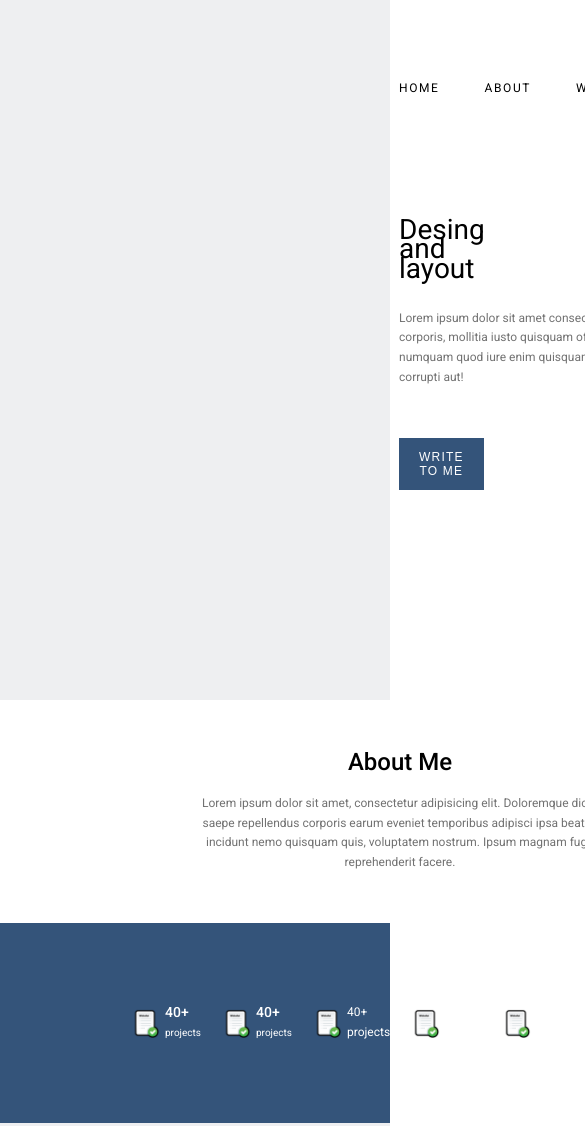
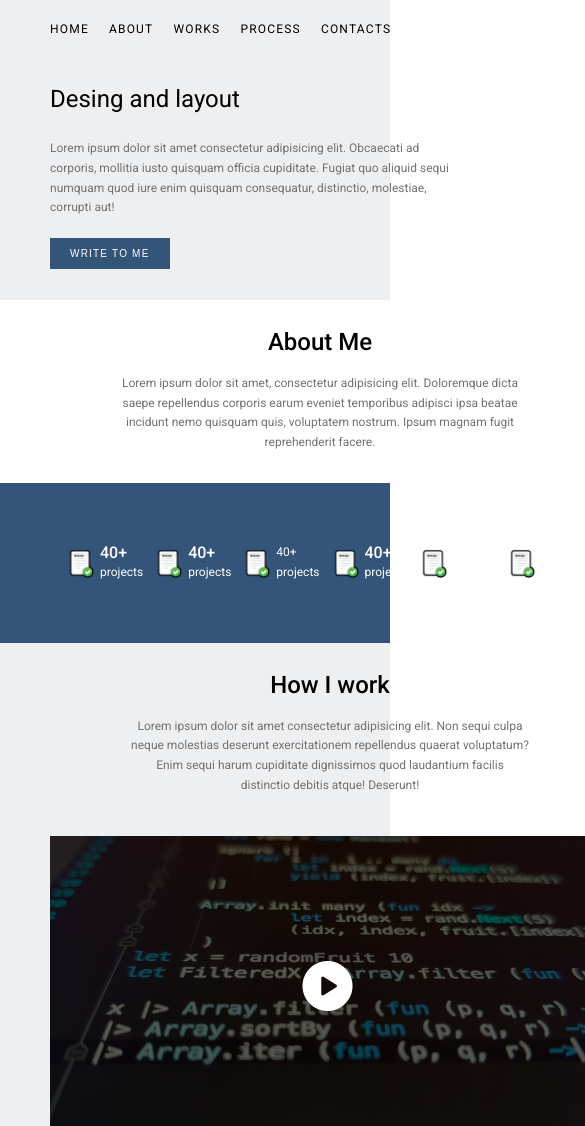
Before and after one commit to mr-monique/mr-monique.github.io, a plain HTML site: page index.html in a window 390 px wide. Shown: the top 1126 px of the page, 585 px wide, since content can reach past the window. Drawn offline with Linux system fonts and the light colour scheme.

Commit message:
add responsive 768px

```diff
--- a/style/responsive.css
+++ b/style/responsive.css
@@ -361,37 +361,113 @@ footer {
 @media (max-width: 768px) {
  /*Header Block*/
 header {
-  height: 700px;
-  background-color: #eeeff1;
+  height: 300px;
 }
 
 .container__headline {
-  padding-left: 399px;
+  padding-left: 50px;
 }
 
 .headline__menu {
-  padding-top: 79px;
-  padding-bottom: 81px;
+  padding-top: 20px;
+  padding-bottom: 20px;
 }
 
 .menu__items {
   display: flex;
-  gap: 45px;
+  gap: 20px;
 }
 
 .menu__item {
-  letter-spacing: 1.6px;
+  letter-spacing: 1.2px;
+}
+/*Desing*/
+.desing__title {
+  padding-top: 30px;
+  font-size: 24px;
 }
 
-.menu__item a {
-  color: black;
-  text-decoration: none;
+.desing__text {
+  width: 400px;
+  padding-top: 30px;
+  padding-bottom: 20px;
 }
 
-.menu__item a:hover {
-  color: #34547a;
+.btn {
+  padding: 10px 20px;
+  letter-spacing: 1.2px;
+  font-size: 10px;
+}
+
+
+/*Aside*/
+.container__about {
+  padding: 30px 0 30px 120px;
+}
+
+.about__title {
+  font-size: 24px;
   font-weight: 500;
+  padding-bottom: 20px;
 }
+
+/*Main*/
+.container__project {
+  height: 120px;
+  gap: 10px;
+  padding: 20px 0;
+  padding-left: 65px;
+}
+/*Icons*/
+.project__item {
+  gap: 5px;
+}
+
+.project__item img {
+  width: 30px;
+  height: 30px;
+}
+
+.project__text h3 {
+  font-size: 16px;
+}
+
+.project__text p {
+  font-size: 12px;
+}
+
+/*works*/
+.work__content {
+  width: 400px;
+  padding: 30px 0 20px 130px;
+}
+.content__title {
+  font-size: 24px;
+  padding-bottom: 20px;
+}
+/*Image*/
+.work__image {
+  display: flex;
+  width: 400;
+  height: 300px;
+  padding: 20px 0 10px 50px;
+}
+
+/*Footer*/
+footer {
+  height: 80px;
+}
+
+.info__title {
+  padding: 20px 0 10px 50px;
+  font-size: 14px;
+}
+
+.info__text {
+  padding-left: 50px;
+  font-size: 12px;
+}
+
 }
  @media (max-width: 375px) {
  /*Header Block*/
```
